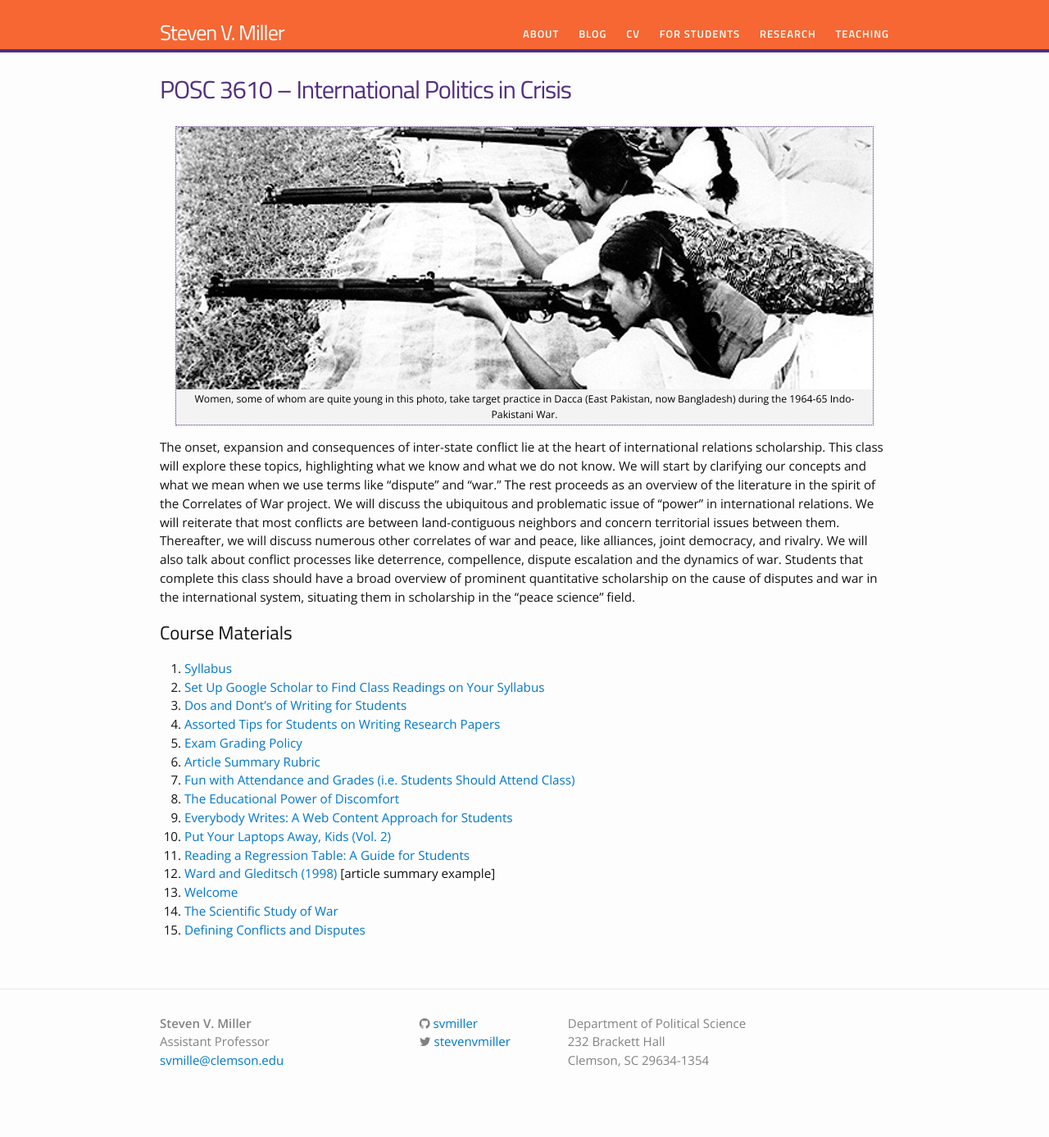
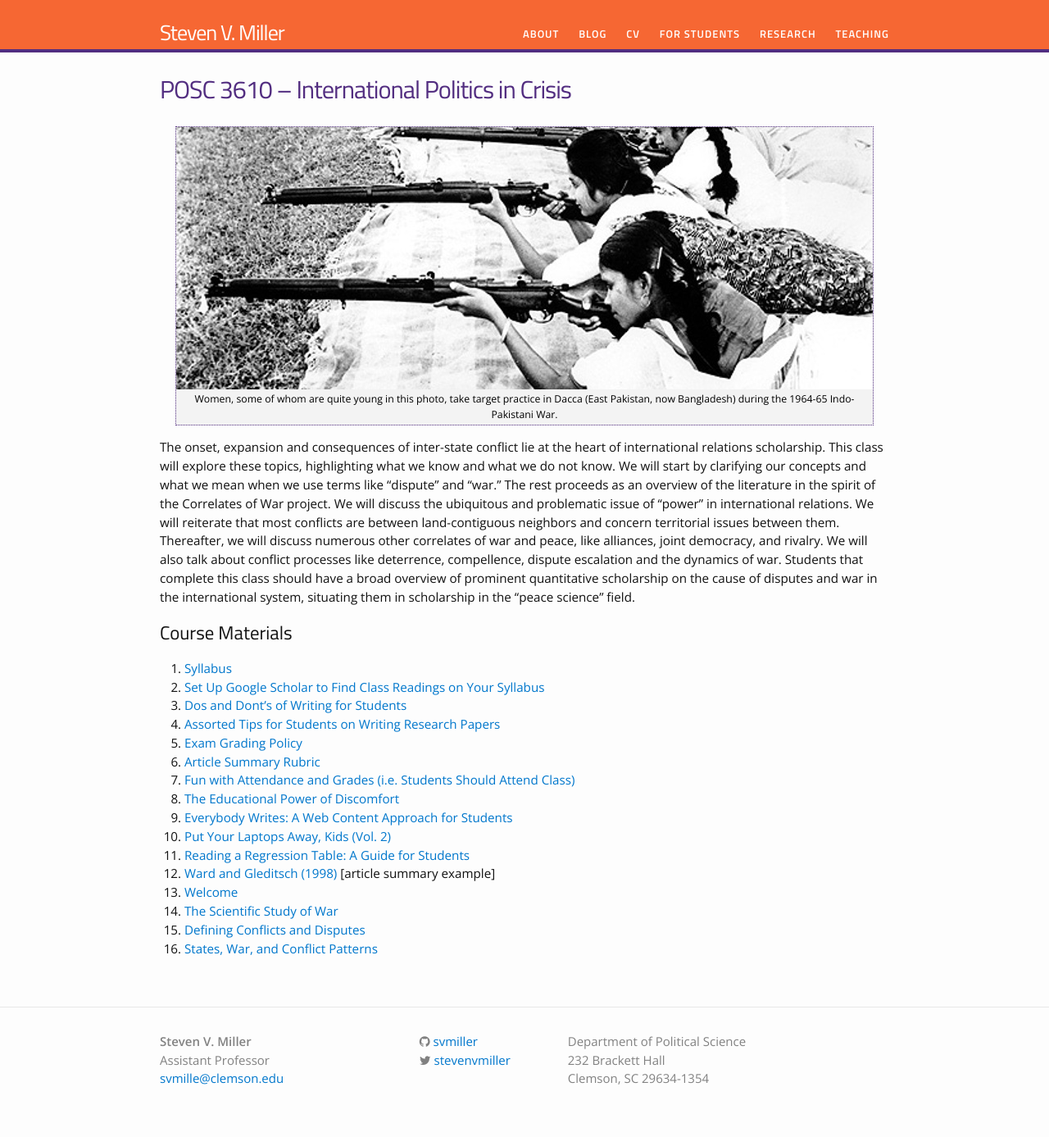
Before and after one commit to svmiller/svmiller.github.io, a Jekyll site: the page built from teaching/posc-3610.md, in a window 1280 px wide. Shown: the whole page at 82% size. Built offline with Jekyll 4.4.1, drawn with Linux system fonts in a browser that asks for light colours; nearby versions of some CDN libraries; some web fonts are replaced; before the commit the page ends 1364 px from its top, so only the background shows below that.

Commit message:
add 3610 lecture 09.07.2017

```diff
--- a/teaching/posc-3610.md
+++ b/teaching/posc-3610.md
@@ -26,6 +26,7 @@
 13. [Welcome](https://www.dropbox.com/s/bzgymb6f8qryykw/posc3610-lecture-welcome.pdf?dl=0)
 14. [The Scientific Study of War](https://www.dropbox.com/s/12miyyhlsmgxyuw/posc3610-lecture-scientific-study-war.pdf?dl=0)
 15. [Defining Conflicts and Disputes](https://www.dropbox.com/s/vkhb32fk40aa559/posc3610-lecture-defining-conflict-disputes.pdf?dl=0)
+16. [States, War, and Conflict Patterns](https://www.dropbox.com/s/6qfz38myn4zprva/posc3610-lecture-states-war-mid-patterns.pdf?dl=0)
 
 <!--
 3. [Dos and Dont's of Writing for Students](http://svmiller.com/blog/2015/06/dos-and-donts-of-writing-for-students/)
```
